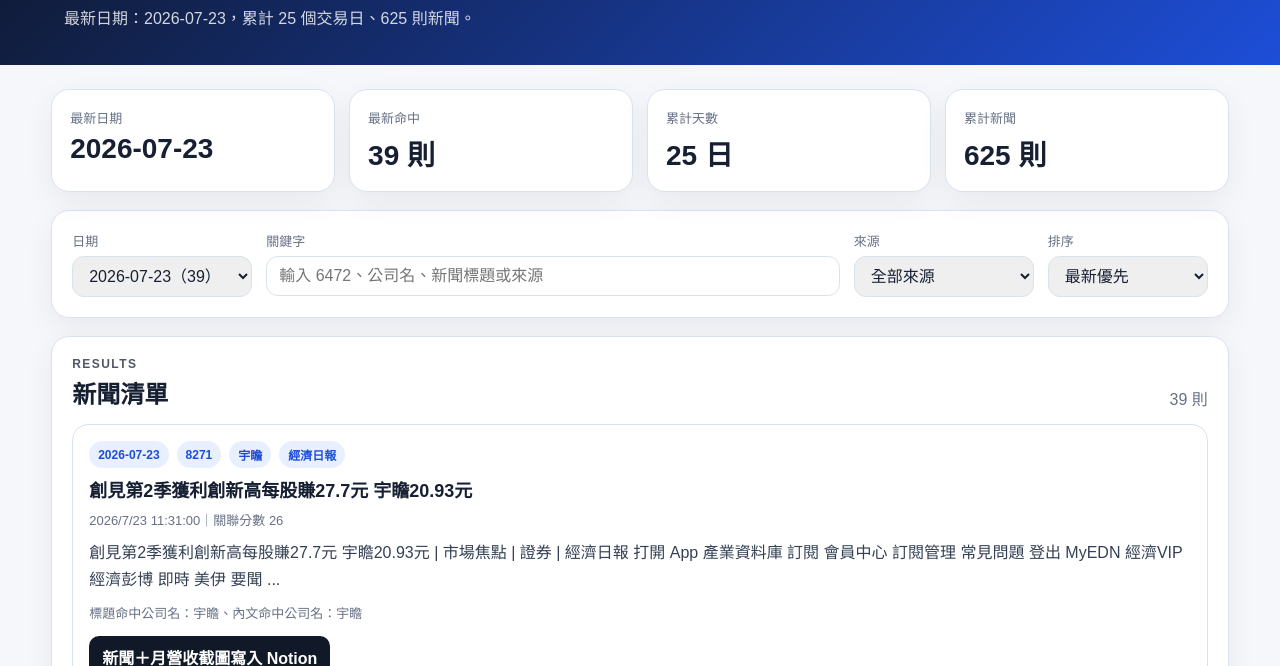
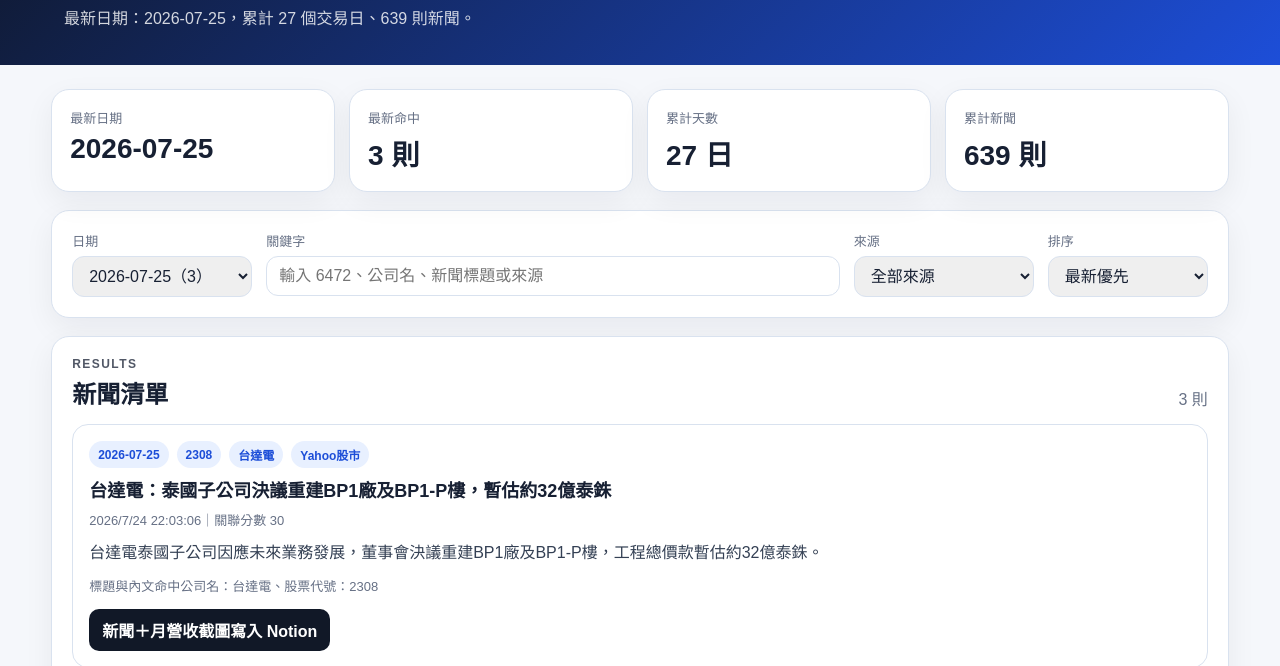
Before and after one commit to vmja2004-ux/cbas-market-dashboard, a website: page daily.html in a window 1280 px wide. Shown: the part 134-800 px from the top of the page. Drawn offline with Linux system fonts and the light colour scheme.

Commit message:
Load backfilled daily news for July 24 and 25

```diff
--- a/daily.html
+++ b/daily.html
@@ -3,7 +3,7 @@
   <head>
     <meta charset="utf-8" />
     <meta name="viewport" content="width=device-width, initial-scale=1" />
-    <meta name="cb-daily-latest-date" content="2026-07-23" />
+    <meta name="cb-daily-latest-date" content="2026-07-25" />
     <title>可轉債每日情蒐</title>
     <link rel="stylesheet" href="./daily-news.css" />
   </head>
@@ -83,6 +83,7 @@
     </main>
 
     <script src="./data/daily-history.js"></script>
+    <script src="./data/daily-history-patch-2026-07-24-25.js"></script>
     <script src="./daily-news-app.js"></script>
   </body>
 </html>
```
